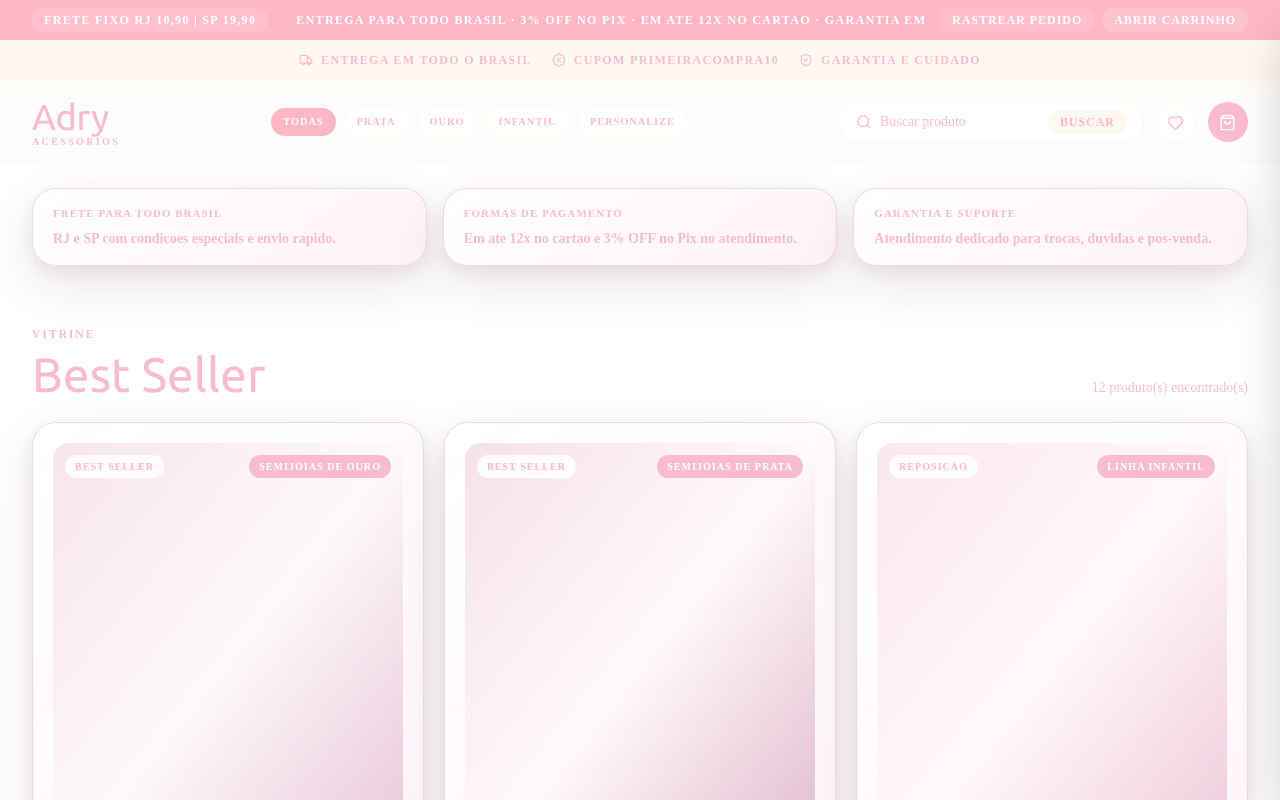
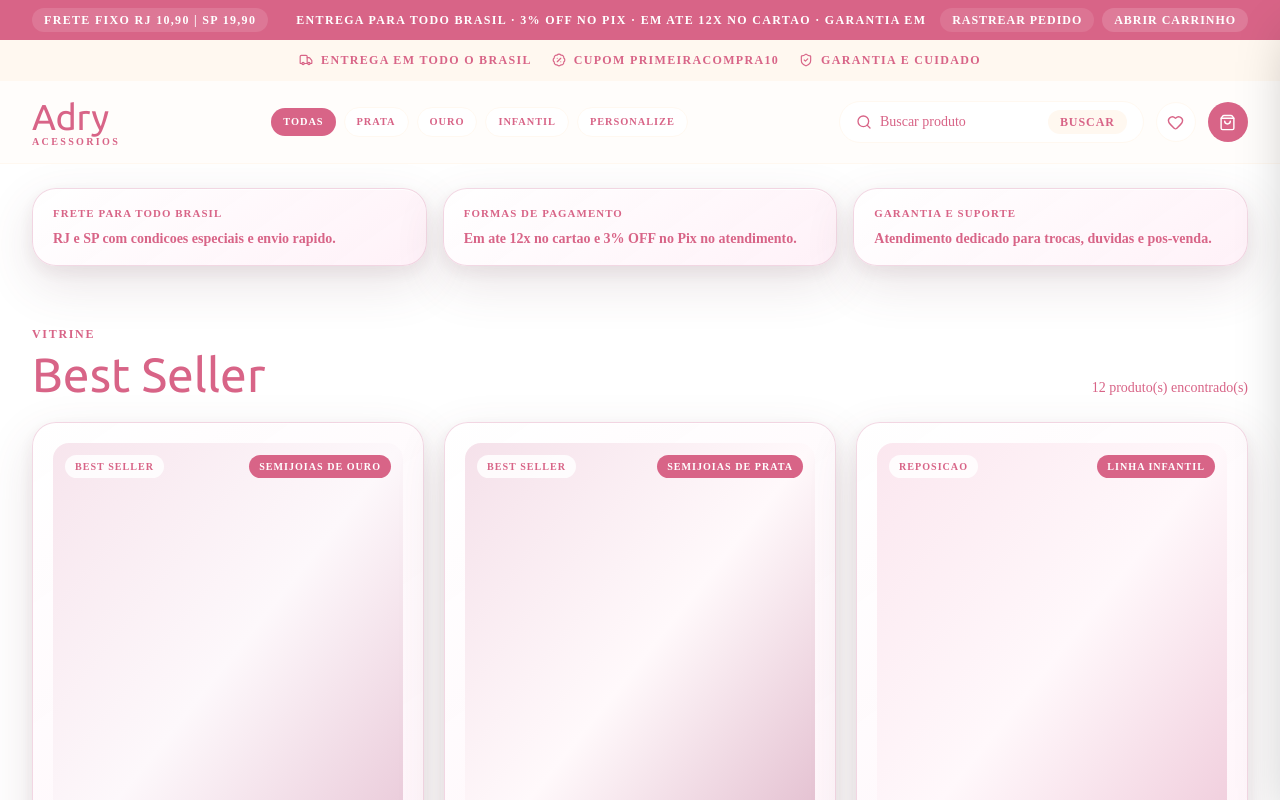
Before and after one commit to Iurexz/Loja-online-acessorios, a React (Vite) app: page / in a window 1280 px wide. Shown: the top 800 px of the page. Built offline with nearby package versions, Linux system fonts and the light colour scheme; a web font is replaced by a local one.

Commit message:
Att cores

```diff
--- a/src/index.css
+++ b/src/index.css
@@ -6,12 +6,12 @@
   --font-body: 'Averia Serif Libre', serif;
   --surface: #F8BBD0;
   --surface-soft: #FFF8F0;
-  --ink: #F8BBD0;
-  --muted: #F8BBD0;
+  --ink: #d86487;
+  --muted: #d86487;
   --line: #FFF8F0;
   --brand: #F8BBD0;
   --brand-soft: #FFF8F0;
-  --brand-deep: #ffb7c5;
+  --brand-deep: #d86487;
 }
 
 * {
```
